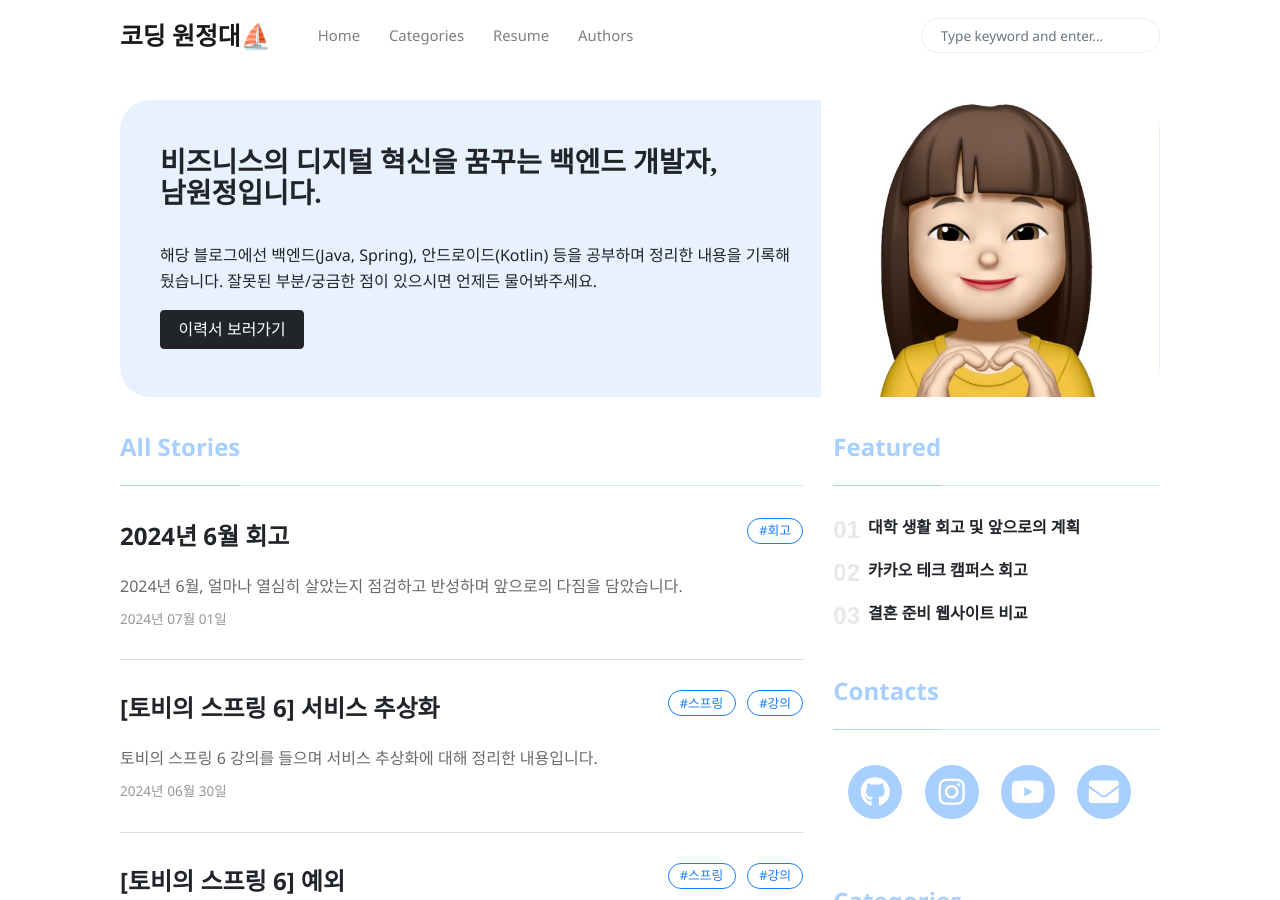
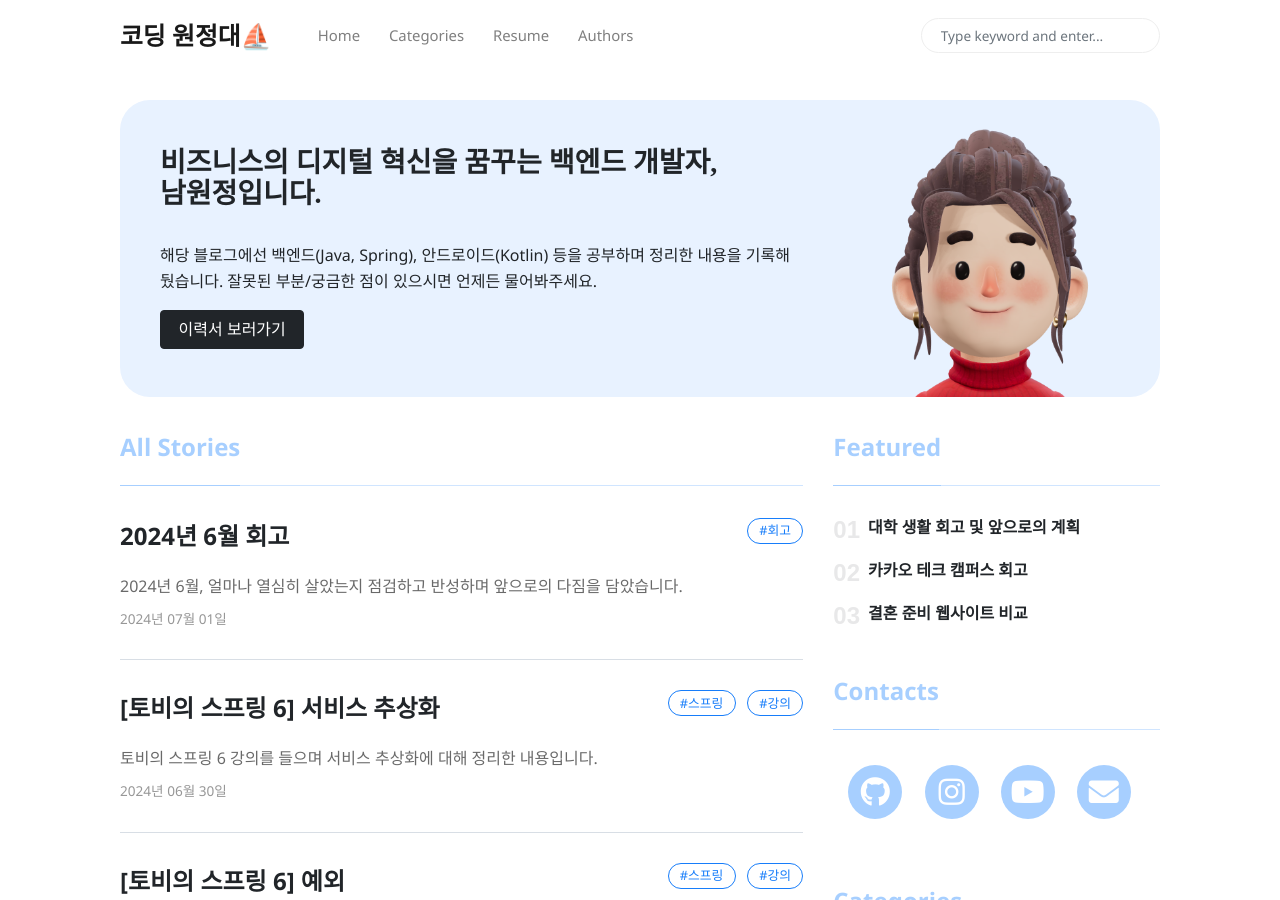
Before and after one commit to 1jeongg/1jeongg.github.io, a Jekyll site: the page built from index.html, in a window 1280 px wide and 900 px high. Built offline with Jekyll 4.4.1, drawn with Linux system fonts in a browser that asks for light colours; nearby versions of some CDN libraries; some web fonts are replaced; the list of posts is cut into pages by our own code.

Commit message:
design: update avatar

```diff
--- a/_layouts/post.html
+++ b/_layouts/post.html
@@ -17,7 +17,7 @@ layout: default
 					<h1 class="display-4 mb-4 article-headline">{{ page.title }}</h1>
 					<div class="d-flex align-items-center">
                         {% if author.avatar %}
-                        <img  src="{{site.baseurl}}/assets/images/avatar.jpg" alt="{{author.name}}" width="90" />
+                        <img  src="{{site.baseurl}}/assets/images/avatar.png" alt="{{author.name}}" width="90" />
                         {% endif %}
 						<small class="ml-3"> {{ author.name }} <span><a target="_blank" href="https://www.instagram.com/1_jeongg/" class="btn btn-outline-success btn-sm btn-round ml-1">Follow</a></span>
                             <span class="text-muted d-block mt-1">{{ page.date | date: '%Y년 %m월 %d일' }} · {% include meta-read-time.html %}</span>
@@ -111,7 +111,7 @@ layout: default
 				<div class="row mt-5">
 					<div class="col-md-2 align-self-center">
                          {% if author.avatar %}
-                        <img src="{{site.baseurl}}/assets/images/avatar.jpg" alt="{{author.name}}" width="90" />
+                        <img src="{{site.baseurl}}/assets/images/avatar.png" alt="{{author.name}}" width="90" />
                         {% endif %}
 					</div>
 					<div class="col-md-10 pt-4">
--- a/index.html
+++ b/index.html
@@ -27,7 +27,7 @@ description: "백엔드(Java, Spring), 안드로이드(Kotlin) 등을 공부하
                 </p>
                 <a href="{{site.baseurl}}/resume.html" class="btn btn-dark">이력서 보러가기</a>
             </div>
-            <div class="col-md-4 d-none d-md-block pr-0" style="background-size:cover;background-image:url({{site.baseurl}}/assets/images/avatar.jpg);">
+            <div class="col-md-4 d-none d-md-block pr-0" style="background-size:cover;background-image:url({{site.baseurl}}/assets/images/avatar.png);">
             </div>
         </div>
     </div>
```
Also changed, not shown: assets/images/avatar.png (added).
